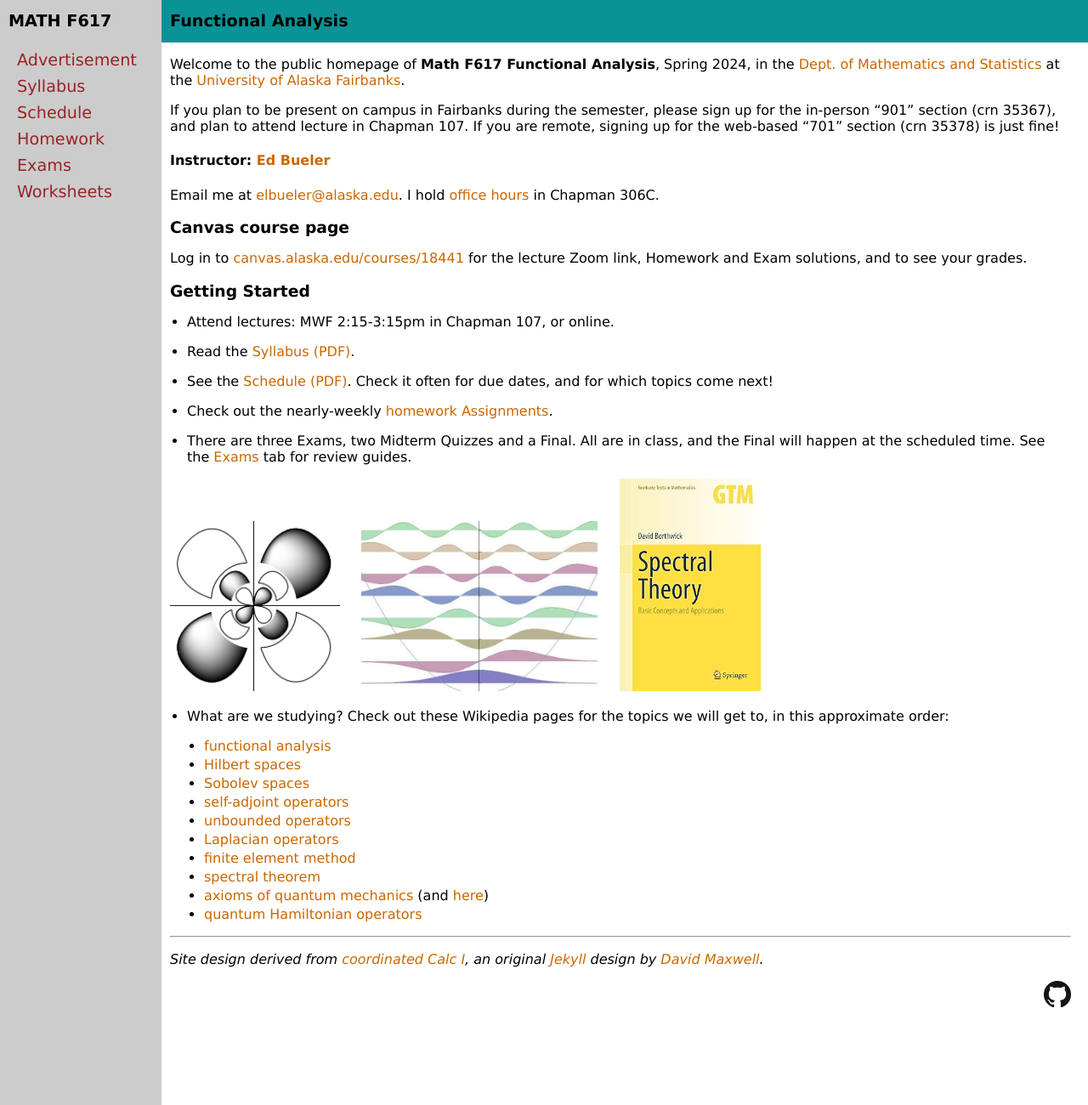
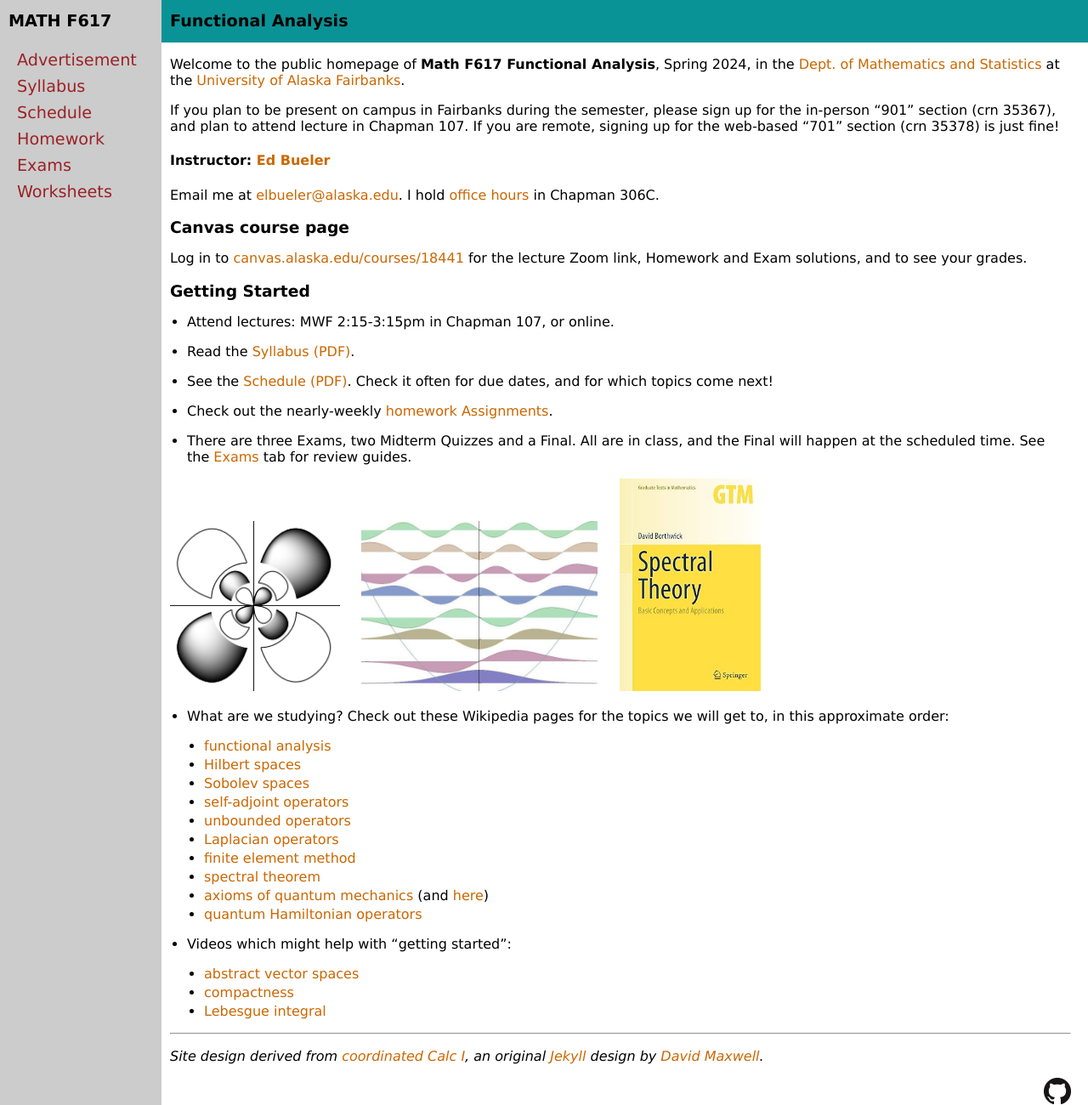
Before and after one commit to bueler/numerical, a Jekyll site: the page built from index.md, in a window 1280 px wide and 1300 px high. Shown: the whole window at 85% size. Built offline with Jekyll 4.4.1, drawn with Linux system fonts in a browser that asks for light colours.

Commit message:
just to not lose these links, esp of the compact video

```diff
--- a/index.md
+++ b/index.md
@@ -42,6 +42,11 @@ Log in to [canvas.alaska.edu/courses/18441](https://canvas.alaska.edu/courses/18
     * [axioms of quantum mechanics](https://en.wikipedia.org/wiki/Dirac%E2%80%93von_Neumann_axioms) (and [here](https://en.wikipedia.org/wiki/Mathematical_formulation_of_quantum_mechanics))
     * [quantum Hamiltonian operators](https://en.wikipedia.org/wiki/Hamiltonian_(quantum_mechanics))
 
+* Videos which might help with "getting started":
+    * [abstract vector spaces](https://www.youtube.com/watch?v=TgKwz5Ikpc8)
+    * [compactness](https://www.youtube.com/watch?v=td7Nz9ATyWY)
+    * [Lebesgue integral](https://www.youtube.com/watch?v=LDNDTOVnKJk)
+
 ---
 _Site design derived from [coordinated Calc I](https://uaf-math251.github.io/), an original [Jekyll](https://jekyllrb.com/) design by [David Maxwell](https://damaxwell.github.io/)._
 
```
